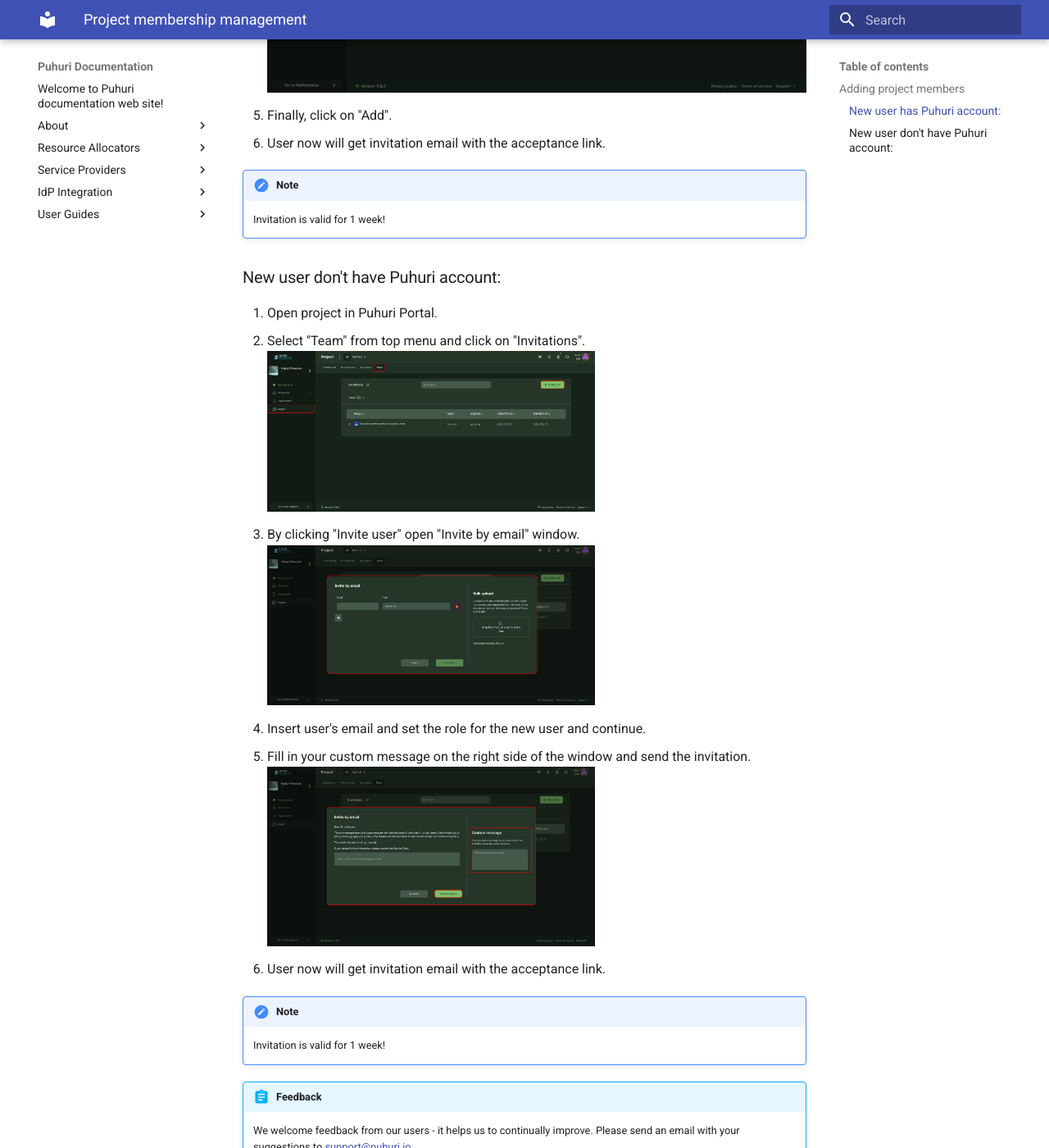
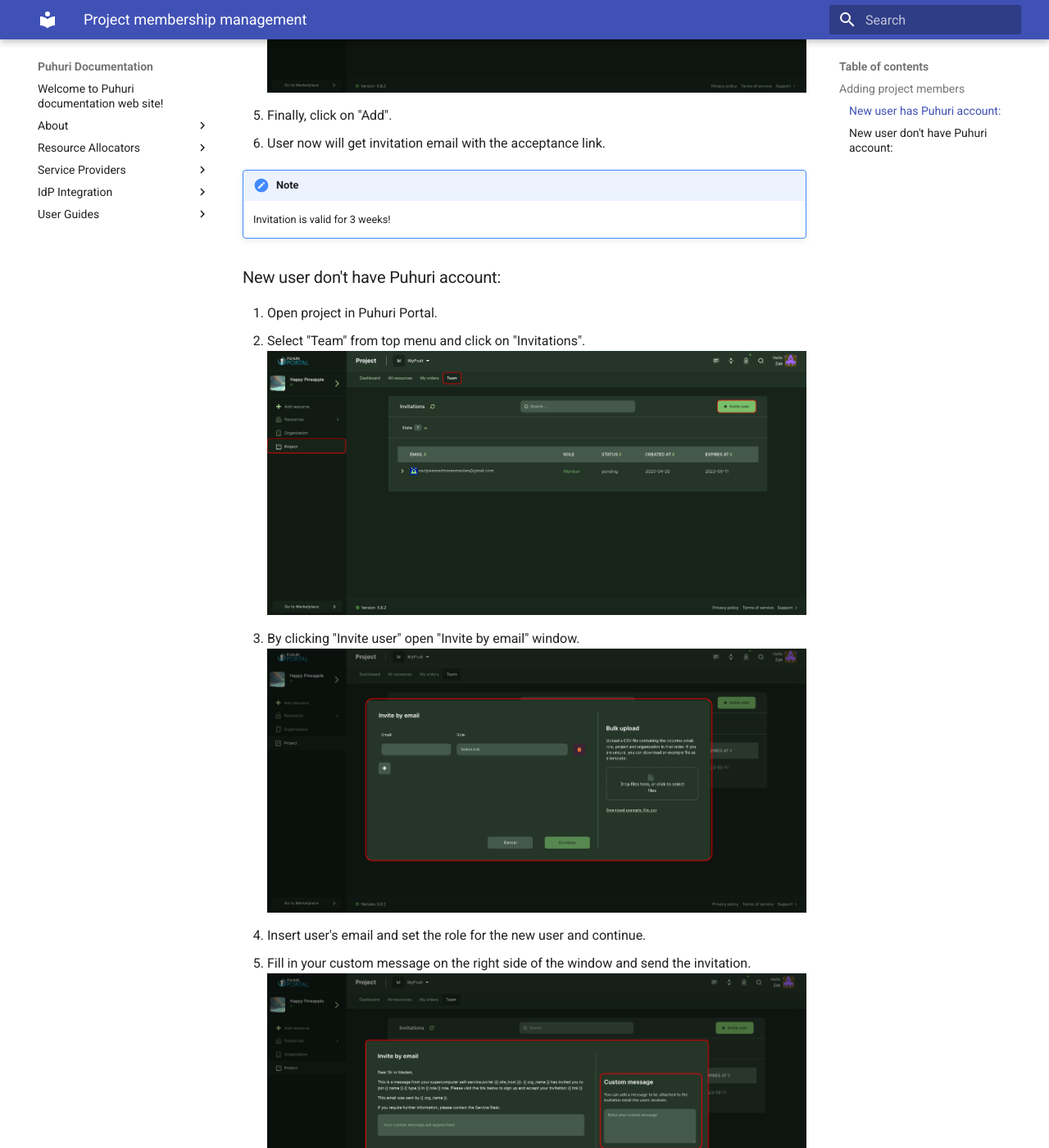
Before and after one commit to neicnordic/puhuri-web, an MkDocs documentation site: the page built from docs/new_ui_draft.md, in a window 1280 px wide and 1400 px high, scrolled down 1309 px. Shown: the whole window at 82% size. Built offline with MkDocs 1.6.1 and Material for MkDocs 9.7.7, drawn with Linux system fonts in a browser that asks for light colours; some of the changed text lies outside the part shown.

Commit message:
Update new_ui_draft.md

```diff
--- a/docs/new_ui_draft.md
+++ b/docs/new_ui_draft.md
@@ -26,24 +26,24 @@ Please see [this page](https://puhuri.neic.no/user_guides/user_roles/) for User
 6. User now will get invitation email with the acceptance link.
 
 !!! note
-    Invitation is valid for 1 week!
+    Invitation is valid for 3 weeks!
 
 ### New user don't have Puhuri account:
 
 1. Open project in Puhuri Portal.
 2. Select "Team" from top menu and click on "Invitations".
-   ![Invite user](../../assets/invitation-1.jpg){ width="400" }
+   ![Invite user](../../assets/invitation-1.jpg)
 3. By clicking "Invite user" open "Invite by email" window.
-   ![Invite user](../../assets/invitation-2.jpg){ width="400" }
+   ![Invite user](../../assets/invitation-2.jpg)
 
 4. Insert user's email and set the role for the new user and continue.
 
 5. Fill in your custom message on the right side of the window and send the invitation.
-   ![Invite user](../../assets/invitation-3.jpg){ width="400" }
+   ![Invite user](../../assets/invitation-3.jpg)
 6. User now will get invitation email with the acceptance link.
 
 !!! note
-    Invitation is valid for 1 week!
+    Invitation is valid for 3 weeks!
 
 
 !!! abstract "Feedback"
```
